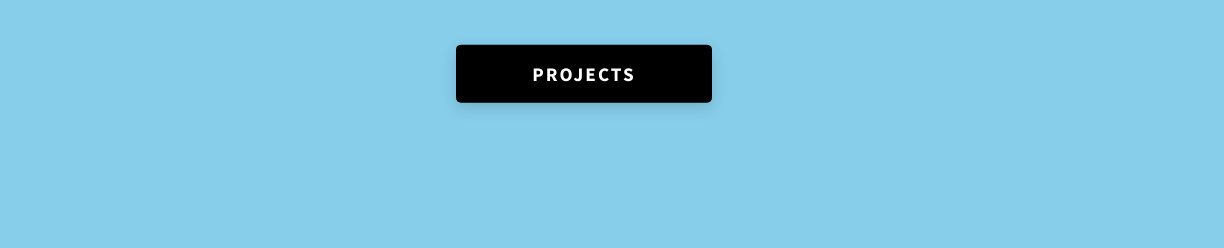
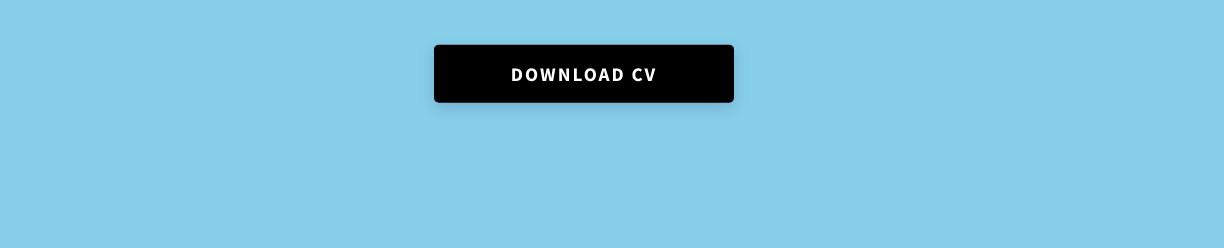
Before and after one commit to S215435/sahilbhatta21, a plain HTML site: page index.html in a window 1280 px wide. Shown: the part 485-733 px from the top of the page, 56-1280 px from the left. Drawn offline with Linux system fonts and the light colour scheme.

Commit message:
Add files via upload

```diff
--- a/index.html
+++ b/index.html
@@ -86,7 +86,7 @@
           </p>
         </div>
         <div class="home-hero__cta">
-          <a href="./#projects" class="btn btn--bg">Projects</a>
+          <a href="img/cv.pdf" download class="btn btn--bg">DOWNLOAD CV</a>
         </div>
       </div>
       <div class="home-hero__socials">
```
Also changed, not shown: 1 other file.
